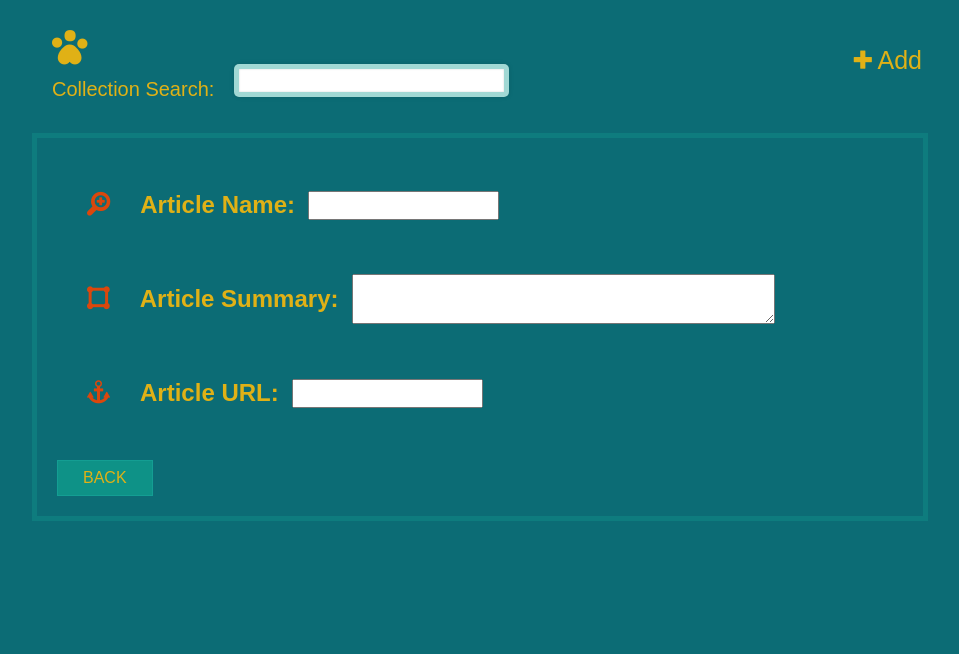
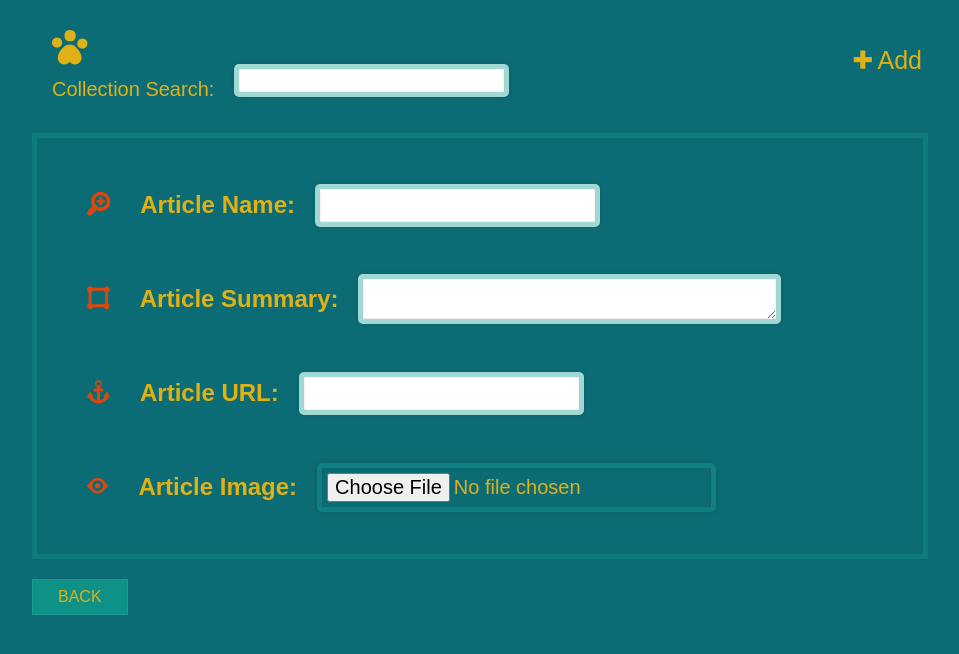
Before and after one commit to nesamouzehkesh/react-clap, a React (Create React App) app: page / in a window 1280 px wide. Both pictures are taken after a click on the element "Add". Shown: the top 654 px of the page, without its empty margins (160-1119 px from the left). Built offline with nearby package versions, Linux system fonts and the light colour scheme.

Commit message:
back to the main list from add form

```diff
--- a/src/App.js
+++ b/src/App.js
@@ -36,6 +36,7 @@ class App extends Component {
     renderMainList = () => {
         this.setState({
             showArticle: false,
+            showAddForm: false,
             currentArticle: null
         })
     }
@@ -75,7 +76,7 @@ class App extends Component {
                         <CardDetails currentArticle={this.articleObject()} renderMainList={this.renderMainList} />
                         :
                         this.state.showAddForm ?
-                            <AddEditArticle /> :
+                            <AddEditArticle renderMainList={this.renderMainList} /> :
                             <CardList data={this.state.data} term={this.state.term} renderArticle={this.renderArticle} />
                     }
                 </div>
--- a/src/components/AddArticle/AddArticle.css
+++ b/src/components/AddArticle/AddArticle.css
@@ -1,4 +1,7 @@
 .details-container {
+    border: 5px solid rgba(20, 158, 147, .3);
+    padding: 20px;
+    margin-top: 2em;
     display: flex;
     flex-direction: column;
 }
@@ -21,13 +24,26 @@
     display: inline;
     margin: 1em;
     padding: 5px;
+    border: 5px solid rgba(20, 158, 147, 0.4);
+    border-radius: 5px;
+    font-size: 20px;
+    box-shadow: 0 0 5px rgba(0, 0, 0, 0.12), inset 0 0 2px rgba(0, 0, 0, 0.19);
+    align-self: center;
 }
+
 
 .details-container textarea {
     margin: 1em;
     width: 50%;
     height: 50px;
+    padding: 5px;
+    border: 5px solid rgba(20, 158, 147, 0.4);
+    border-radius: 5px;
+    font-size: 20px;
+    box-shadow: 0 0 5px rgba(0, 0, 0, 0.12), inset 0 0 2px rgba(0, 0, 0, 0.19);
+    align-self: center;
 }
+
 
 .details-container h2 span:last-child{
     padding-left: 1em;
@@ -67,11 +83,6 @@
     cursor: pointer;
 }
 
-.main-container {
-    border: 5px solid rgba(20, 158, 147, .3);
-    padding: 20px;
-    margin-top: 2em;
-}
 
 .fi-anchor {
     font-size: 30px;
--- a/src/components/AddArticle/AddArticle.js
+++ b/src/components/AddArticle/AddArticle.js
@@ -3,9 +3,10 @@ import './AddArticle.css';
 
 class AddArticle extends React.Component {
     render() {
+        const renderMainList = this.props.renderMainList;
         return (
             <form >
-                <div className="main-container">
+                <div>
                     <div className="details-container">
                         <h2 className="row">
                             <span className="fi-zoom-in"></span>
@@ -22,8 +23,13 @@ class AddArticle extends React.Component {
                             <b>Article URL: </b>
                             <input />
                         </h2>
+                        <h2 className="row">
+                            <span className="fi-eye"></span>
+                            <b>Article Image: </b>
+                            <input type="file" name="pic" accept="image/*" />
+                        </h2>
                     </div>
-                    <a className="button">Back</a>
+                    <a onClick={() => renderMainList()} className="button">Back</a>
                 </div>
             </form>)
     }
--- a/src/components/CardDetails/CardDetails.css
+++ b/src/components/CardDetails/CardDetails.css
@@ -44,12 +44,6 @@
     cursor: pointer;
 }
 
-.main-container {
-    border: 5px solid rgba(20, 158, 147, .3);
-    padding: 20px;
-    margin-top: 2em;
-}
-
 .fi-anchor {
     font-size: 30px;
     color: rgb(219, 71, 12);
--- a/src/components/CardDetails/CardDetails.js
+++ b/src/components/CardDetails/CardDetails.js
@@ -3,7 +3,7 @@ import './CardDetails.css';
 import '../../icons.css';
 
 const CardDetails = ({ currentArticle, renderMainList }) => (
-    <div className="main-container">
+    <div>
         <div className="details-container">
             <h2>
                 <span className="fi-zoom-in"></span>
```
